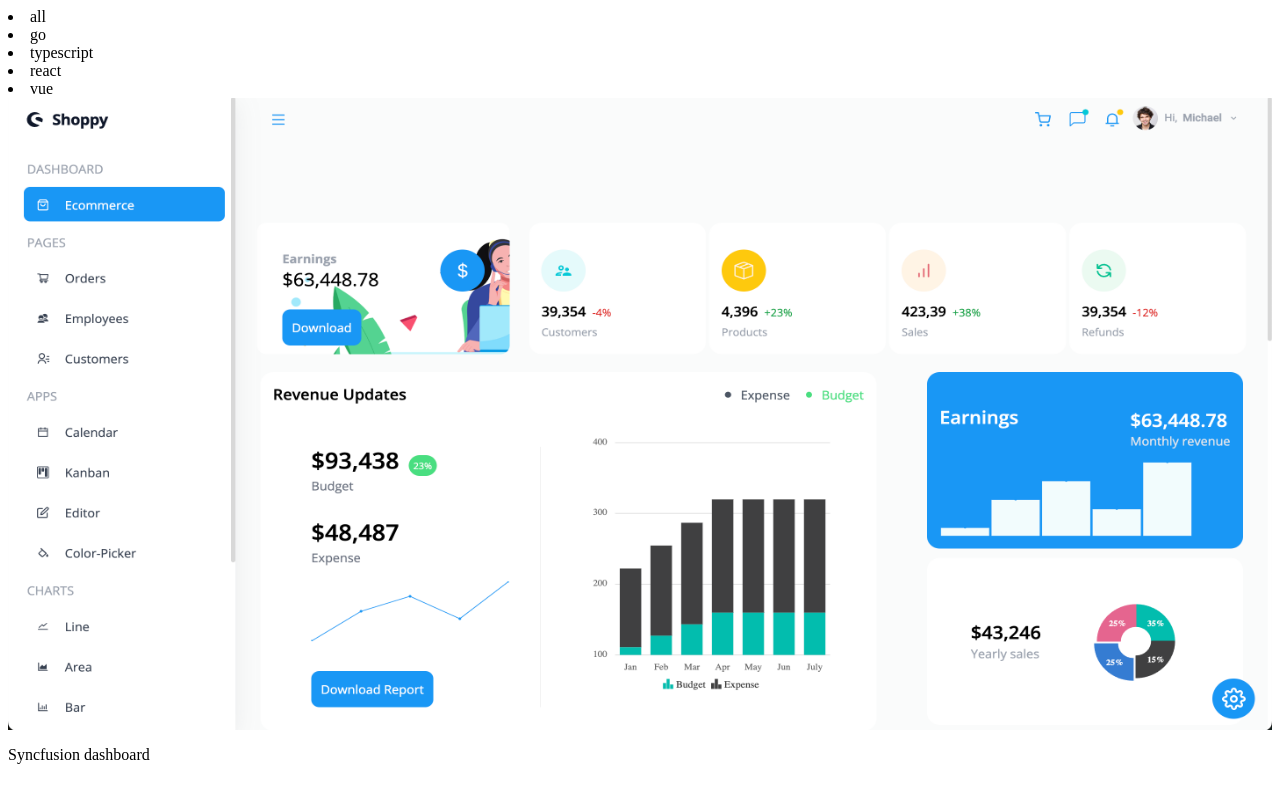
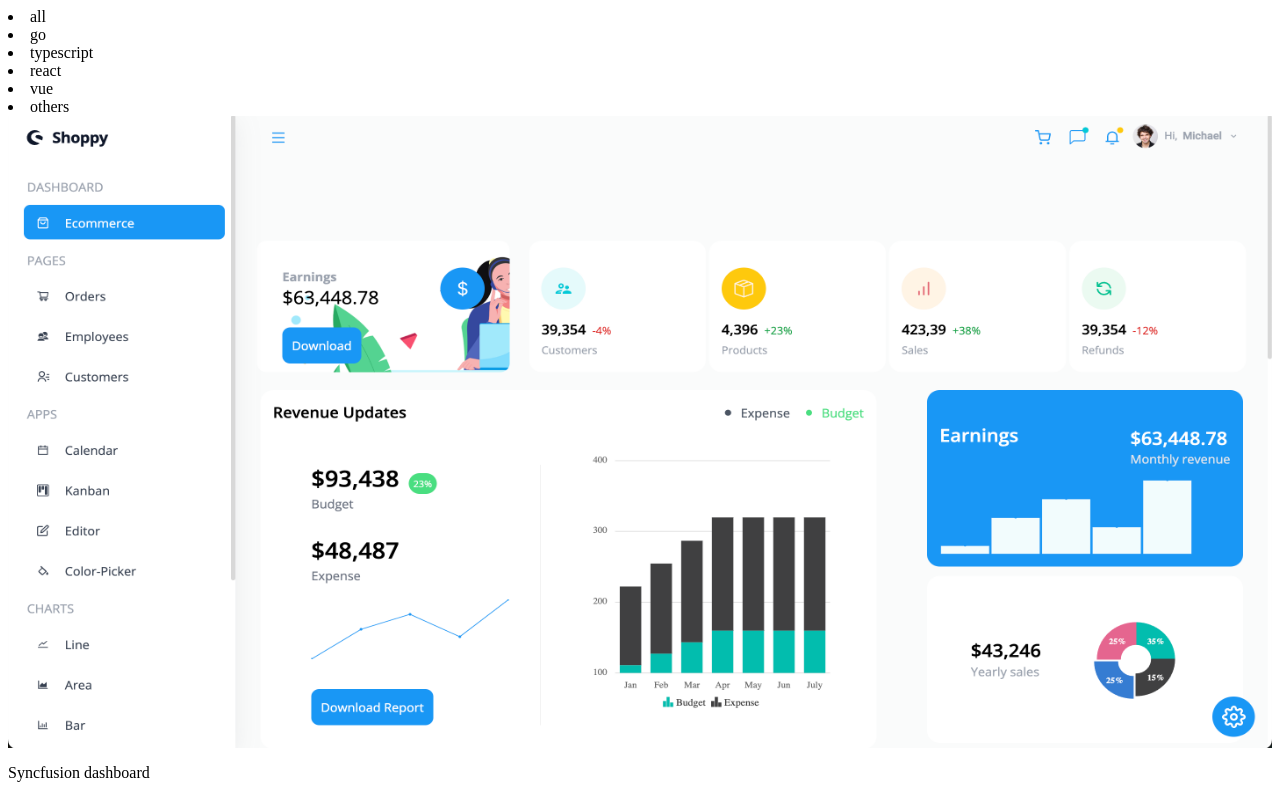
Before and after one commit to shylabo/shuya-life-web, a Next.js app: page /projects in a window 1280 px wide. Built offline with nearby package versions, Linux system fonts and the light colour scheme.

Commit message:
added new category

```diff
--- a/components/ProjectsNavbar.tsx
+++ b/components/ProjectsNavbar.tsx
@@ -30,6 +30,7 @@ const ProjectsNavbar: FunctionComponent<{
       <NavItem value="typescript" {...props} />
       <NavItem value="react" {...props} />
       <NavItem value="vue" {...props} />
+      <NavItem value="others" {...props} />
     </div>
   );
 };
```
